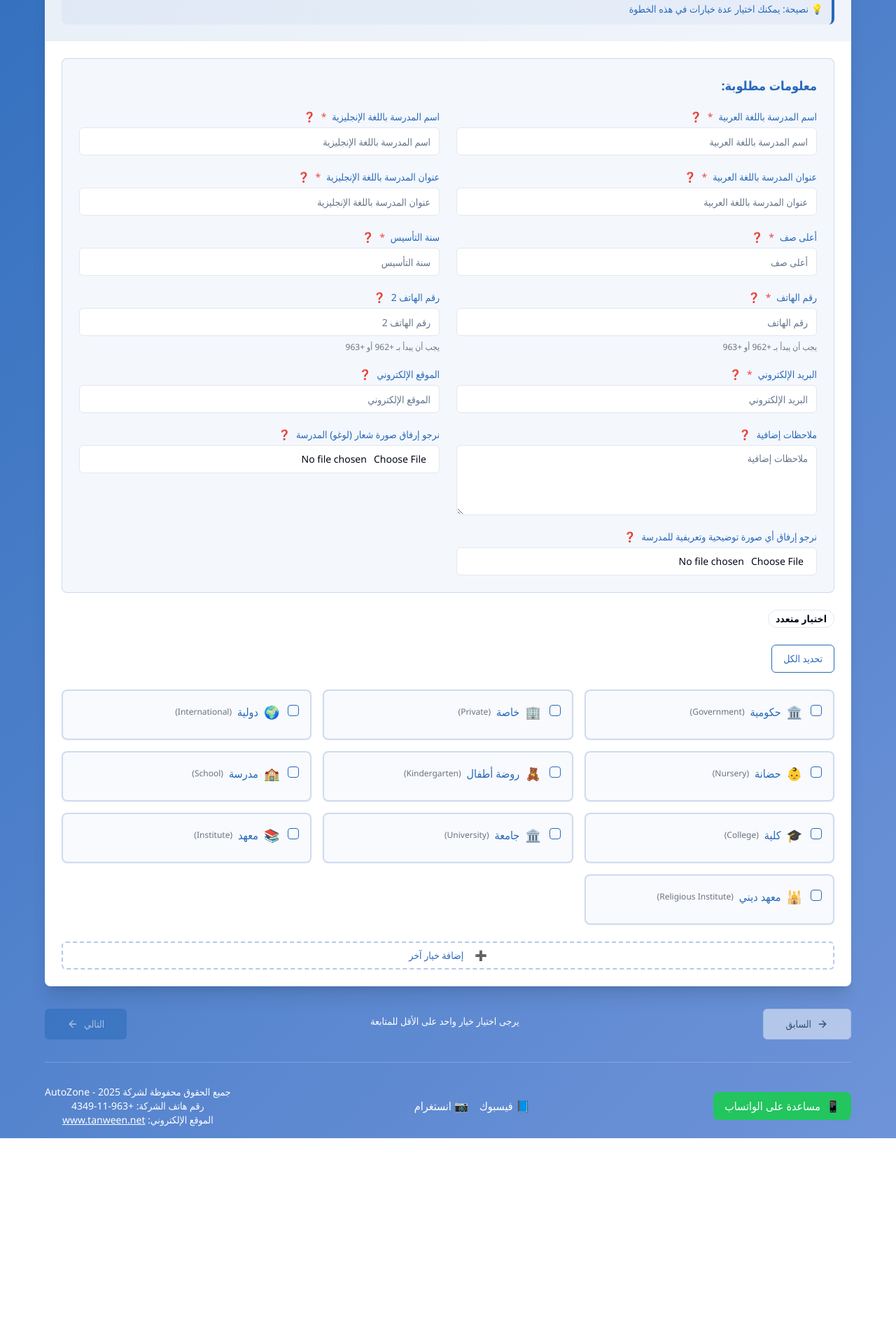
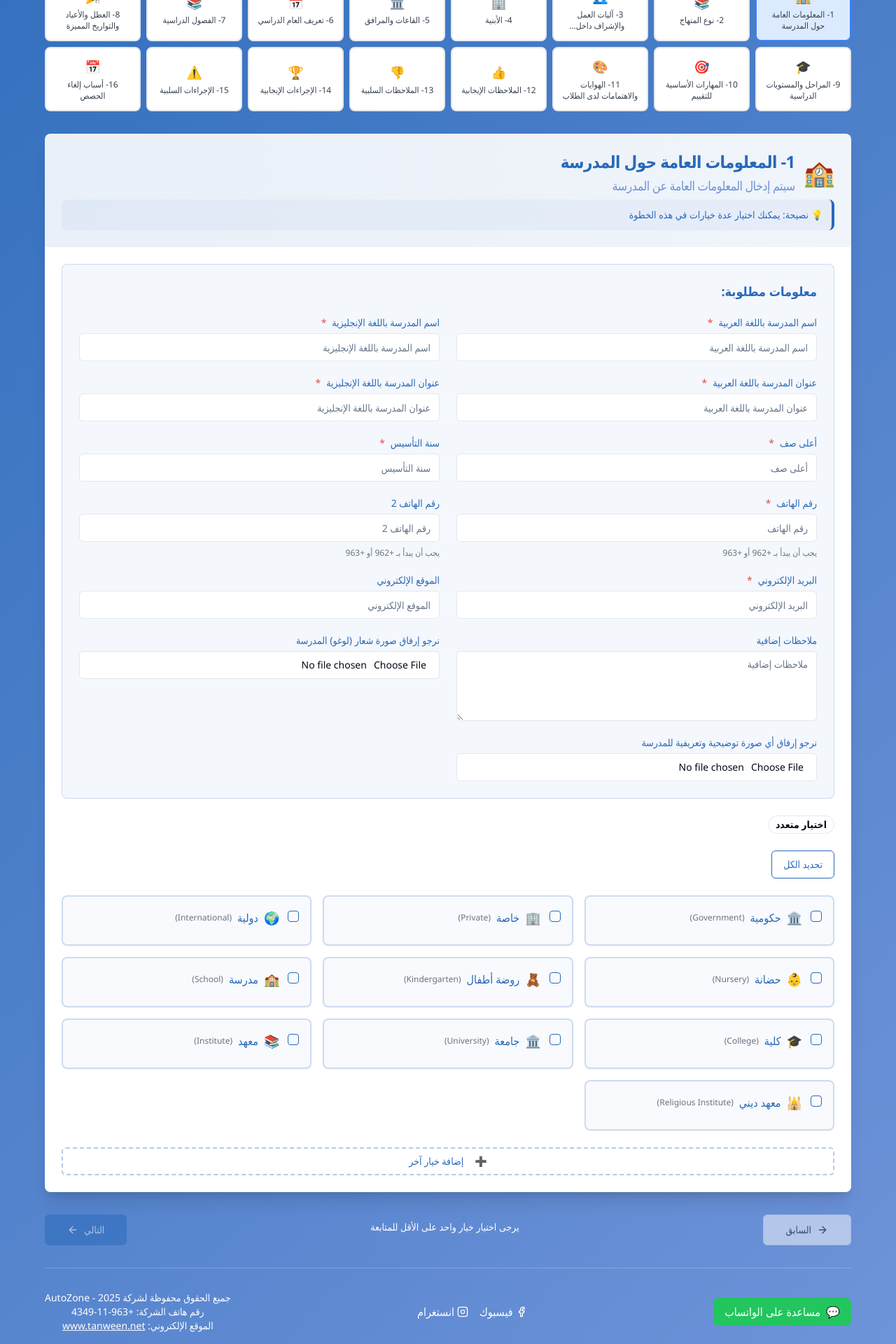
Before and after one commit to obaly7/config-alchemy-laravel, a React (Vite) app: page / in a window 1280 px wide. Shown: the part 723-2643 px from the top of the page at 70% size. Before the commit the page ends 2349 px from the top, so only its background shows below. Built offline with nearby package versions, Linux system fonts and the light colour scheme.

Commit message:
Fix UI issues and add timer
- Removed red question mark icons.
- Changed school setup rating scale to 1-5.
- Moved school logo and image to the first page.
- Added timer to the summary page.
- Updated social media icons.

```diff
--- a/src/components/SchoolWizard.tsx
+++ b/src/components/SchoolWizard.tsx
@@ -2,7 +2,7 @@ import { useState, useEffect } from 'react';
 import { Card, CardContent, CardHeader, CardTitle } from '@/components/ui/card';
 import { Button } from '@/components/ui/button';
 import { Progress } from '@/components/ui/progress';
-import { ArrowLeft, ArrowRight, CheckCircle, Download, Save } from 'lucide-react';
+import { ArrowLeft, ArrowRight, CheckCircle, Download, Save, Facebook, Instagram } from 'lucide-react';
 import { useToast } from '@/hooks/use-toast';
 import { schoolSetupSteps } from '@/data/schoolData';
 import StepContent from './StepContent';
@@ -160,6 +160,7 @@ const SchoolWizard = () => {
         onExport={handleExportData}
         onSendEmail={handleSendEmail}
         onBack={() => setIsCompleted(false)}
+        startTime={startTime}
       />
     );
   }
@@ -194,6 +195,37 @@ const SchoolWizard = () => {
           <p className="text-lg text-white/80">
             مرحباً بك! سنقوم معاً بإعداد بيانات مدرستك خطوة بخطوة بطريقة سهلة وممتعة فلنبدأ
           </p>
+        </div>
+
+        {/* School Images Upload - First Page */}
+        <div className="grid grid-cols-1 md:grid-cols-2 gap-6 mb-8">
+          <Card className="bg-purple-50/90 border-purple-200 backdrop-blur-sm">
+            <CardContent className="pt-6">
+              <h4 className="font-semibold text-purple-900 mb-4 text-center">شعار المدرسة</h4>
+              <div className="border-2 border-dashed border-purple-300 rounded-lg p-6 text-center">
+                <div className="text-4xl mb-2">🏫</div>
+                <p className="text-purple-700 mb-2">انقر لرفع شعار المدرسة</p>
+                <input type="file" accept="image/*" className="hidden" />
+                <Button variant="outline" className="border-purple-300 text-purple-700">
+                  اختيار ملف
+                </Button>
+              </div>
+            </CardContent>
+          </Card>
+
+          <Card className="bg-orange-50/90 border-orange-200 backdrop-blur-sm">
+            <CardContent className="pt-6">
+              <h4 className="font-semibold text-orange-900 mb-4 text-center">صورة توضيحية للمدرسة</h4>
+              <div className="border-2 border-dashed border-orange-300 rounded-lg p-6 text-center">
+                <div className="text-4xl mb-2">🖼️</div>
+                <p className="text-orange-700 mb-2">انقر لرفع صورة توضيحية</p>
+                <input type="file" accept="image/*" className="hidden" />
+                <Button variant="outline" className="border-orange-300 text-orange-700">
+                  اختيار ملف
+                </Button>
+              </div>
+            </CardContent>
+          </Card>
         </div>
 
         {/* Progress Section */}
@@ -331,7 +363,7 @@ const SchoolWizard = () => {
               rel="noopener noreferrer"
               className="flex items-center gap-2 bg-green-500 hover:bg-green-600 text-white px-4 py-2 rounded-lg transition-colors"
             >
-              <span>📱</span>
+              <span>💬</span>
               مساعدة على الواتساب
             </a>
             <div className="flex items-center gap-4">
@@ -339,17 +371,19 @@ const SchoolWizard = () => {
                 href="https://www.facebook.com/tanweenapp"
                 target="_blank"
                 rel="noopener noreferrer"
-                className="text-white hover:text-blue-300 transition-colors"
+                className="text-white hover:text-blue-300 transition-colors flex items-center gap-1"
               >
-                📘 فيسبوك
+                <Facebook className="w-4 h-4" />
+                فيسبوك
               </a>
               <a
                 href="https://www.instagram.com/tanweenapp/"
                 target="_blank"
                 rel="noopener noreferrer"
-                className="text-white hover:text-pink-300 transition-colors"
+                className="text-white hover:text-pink-300 transition-colors flex items-center gap-1"
               >
-                📷 انستغرام
+                <Instagram className="w-4 h-4" />
+                انستغرام
               </a>
             </div>
             <div className="text-center text-sm text-white">
--- a/src/components/StepContent.tsx
+++ b/src/components/StepContent.tsx
@@ -84,12 +84,6 @@ const StepContent = ({ step, selectedValues, onSelectionChange }: StepContentPro
           <div key={field.id} className="space-y-2">
             <Label htmlFor={field.id} className="text-tanween-primary font-medium flex items-center gap-2">
               {field.label} {field.required && <span className="text-red-500">*</span>}
-              <span
-                className="cursor-help text-gray-400 hover:text-tanween-primary transition-colors"
-                title={`مساعدة: ${field.label}`}
-              >
-                ❓
-              </span>
             </Label>
             <Input
               id={field.id}
@@ -112,12 +106,6 @@ const StepContent = ({ step, selectedValues, onSelectionChange }: StepContentPro
           <div key={field.id} className="space-y-2">
             <Label htmlFor={field.id} className="text-tanween-primary font-medium flex items-center gap-2">
               {field.label} {field.required && <span className="text-red-500">*</span>}
-              <span
-                className="cursor-help text-gray-400 hover:text-tanween-primary transition-colors"
-                title={`مساعدة: ${field.label}`}
-              >
-                ❓
-              </span>
             </Label>
             <Input
               id={field.id}
@@ -137,12 +125,6 @@ const StepContent = ({ step, selectedValues, onSelectionChange }: StepContentPro
           <div key={field.id} className="space-y-2">
             <Label htmlFor={field.id} className="text-tanween-primary font-medium flex items-center gap-2">
               {field.label} {field.required && <span className="text-red-500">*</span>}
-              <span
-                className="cursor-help text-gray-400 hover:text-tanween-primary transition-colors"
-                title={`مساعدة: ${field.label}`}
-              >
-                ❓
-              </span>
             </Label>
             <Input
               id={field.id}
@@ -159,12 +141,6 @@ const StepContent = ({ step, selectedValues, onSelectionChange }: StepContentPro
           <div key={field.id} className="space-y-2">
             <Label htmlFor={field.id} className="text-tanween-primary font-medium flex items-center gap-2">
               {field.label} {field.required && <span className="text-red-500">*</span>}
-              <span
-                className="cursor-help text-gray-400 hover:text-tanween-primary transition-colors"
-                title={`مساعدة: ${field.label}`}
-              >
-                ❓
-              </span>
             </Label>
             <Textarea
               id={field.id}
@@ -183,12 +159,6 @@ const StepContent = ({ step, selectedValues, onSelectionChange }: StepContentPro
           <div key={field.id} className="space-y-2">
             <Label htmlFor={field.id} className="text-tanween-primary font-medium flex items-center gap-2">
               {field.label} {field.required && <span className="text-red-500">*</span>}
-              <span
-                className="cursor-help text-gray-400 hover:text-tanween-primary transition-colors"
-                title={`مساعدة: ${field.label}`}
-              >
-                ❓
-              </span>
             </Label>
             <Input
               id={field.id}
@@ -210,12 +180,6 @@ const StepContent = ({ step, selectedValues, onSelectionChange }: StepContentPro
           <div key={field.id} className="space-y-2">
             <Label htmlFor={field.id} className="text-tanween-primary font-medium flex items-center gap-2">
               {field.label} {field.required && <span className="text-red-500">*</span>}
-              <span
-                className="cursor-help text-gray-400 hover:text-tanween-primary transition-colors"
-                title={`مساعدة: ${field.label}`}
-              >
-                ❓
-              </span>
             </Label>
             <Select value={value} onValueChange={(val) => handleFieldChange(field.id, val)}>
               <SelectTrigger>
--- a/src/components/SummaryStep.tsx
+++ b/src/components/SummaryStep.tsx
@@ -1,8 +1,9 @@
+import { useState, useEffect } from 'react';
 import { Card, CardContent, CardHeader, CardTitle } from '@/components/ui/card';
 import { Button } from '@/components/ui/button';
 import { Badge } from '@/components/ui/badge';
 import { Separator } from '@/components/ui/separator';
-import { ArrowLeft, ArrowRight, Save, Download, Edit3, FileText, FileJson } from 'lucide-react';
+import { ArrowLeft, ArrowRight, Save, Download, Edit3, FileText, FileJson, Facebook, Instagram } from 'lucide-react';
 import { schoolSetupSteps } from '@/data/schoolData';
 import { WizardData } from './SchoolWizard';
 
@@ -13,9 +14,18 @@ interface SummaryStepProps {
   onExport: (format: 'json' | 'excel' | 'pdf') => void;
   onSendEmail: (userInfo: {name: string, phone: string, email: string}) => void;
   onBack: () => void;
+  startTime: number;
 }
 
-const SummaryStep = ({ wizardData, onEdit, onSave, onExport, onSendEmail, onBack }: SummaryStepProps) => {
+const SummaryStep = ({ wizardData, onEdit, onSave, onExport, onSendEmail, onBack, startTime }: SummaryStepProps) => {
+  const [currentTime, setCurrentTime] = useState(Date.now());
+
+  useEffect(() => {
+    const timer = setInterval(() => {
+      setCurrentTime(Date.now());
+    }, 1000);
+    return () => clearInterval(timer);
+  }, []);
   const getStepData = (stepId: string) => {
     return wizardData[stepId] || [];
   };
@@ -170,51 +180,25 @@ const SummaryStep = ({ wizardData, onEdit, onSave, onExport, onSendEmail, onBack
           <CardContent className="pt-6">
             <h4 className="font-semibold text-green-900 mb-4 text-xl text-center">تقييم سهولة إعداد المدرسة</h4>
             <p className="text-green-800 text-center mb-4">كيف تقيم سهولة استخدام هذا المعالج؟</p>
-            <div className="flex justify-center gap-2 mb-4">
-              {[1,2,3,4,5,6,7,8,9,10].map(num => (
+            <div className="flex justify-center gap-4 mb-4">
+              {[1,2,3,4,5].map(num => (
                 <button
                   key={num}
                   type="button"
-                  className="w-10 h-10 rounded-full border-2 border-green-300 hover:bg-green-200 hover:border-green-500 transition-colors flex items-center justify-center font-semibold text-green-700"
+                  className="w-12 h-12 rounded-full border-2 border-green-300 hover:bg-green-200 hover:border-green-500 transition-colors flex items-center justify-center font-semibold text-green-700 cursor-pointer"
+                  onClick={() => {
+                    // Here you could handle the rating selection
+                    console.log(`تم اختيار التقييم: ${num}`);
+                  }}
                 >
                   {num}
                 </button>
               ))}
             </div>
-            <p className="text-xs text-green-600 text-center">1 = صعب جداً، 10 = سهل جداً</p>
+            <p className="text-xs text-green-600 text-center">1 = صعب جداً، 5 = سهل جداً</p>
           </CardContent>
         </Card>
 
-        {/* School Images Upload */}
-        <div className="grid grid-cols-1 md:grid-cols-2 gap-6 mb-8">
-          <Card className="bg-purple-50 border-purple-200">
-            <CardContent className="pt-6">
-              <h4 className="font-semibold text-purple-900 mb-4 text-center">شعار المدرسة</h4>
-              <div className="border-2 border-dashed border-purple-300 rounded-lg p-6 text-center">
-                <div className="text-4xl mb-2">🏫</div>
-                <p className="text-purple-700 mb-2">انقر لرفع شعار المدرسة</p>
-                <input type="file" accept="image/*" className="hidden" />
-                <Button variant="outline" className="border-purple-300 text-purple-700">
-                  اختيار ملف
-                </Button>
-              </div>
-            </CardContent>
-          </Card>
-
-          <Card className="bg-orange-50 border-orange-200">
-            <CardContent className="pt-6">
-              <h4 className="font-semibold text-orange-900 mb-4 text-center">صورة توضيحية للمدرسة</h4>
-              <div className="border-2 border-dashed border-orange-300 rounded-lg p-6 text-center">
-                <div className="text-4xl mb-2">🖼️</div>
-                <p className="text-orange-700 mb-2">انقر لرفع صورة توضيحية</p>
-                <input type="file" accept="image/*" className="hidden" />
-                <Button variant="outline" className="border-orange-300 text-orange-700">
-                  اختيار ملف
-                </Button>
-              </div>
-            </CardContent>
-          </Card>
-        </div>
 
         {/* Additional Notes */}
         <Card className="mb-8 bg-yellow-50 border-yellow-200">
@@ -342,7 +326,8 @@ const SummaryStep = ({ wizardData, onEdit, onSave, onExport, onSendEmail, onBack
             <div className="text-3xl mb-3">⏱️</div>
             <h4 className="text-xl font-bold text-blue-900 mb-2">الوقت المستغرق في الإعداد</h4>
             <p className="text-2xl font-bold text-blue-700">
-              سيتم عرض الوقت المستغرق هنا
+              {Math.floor((currentTime - startTime) / 60000).toString().padStart(2, '0')}:
+              {Math.floor(((currentTime - startTime) % 60000) / 1000).toString().padStart(2, '0')}
             </p>
           </CardContent>
         </Card>
@@ -374,7 +359,7 @@ const SummaryStep = ({ wizardData, onEdit, onSave, onExport, onSendEmail, onBack
               rel="noopener noreferrer"
               className="flex items-center gap-2 bg-green-500 hover:bg-green-600 text-white px-4 py-2 rounded-lg transition-colors"
             >
-              <span>📱</span>
+              <span>💬</span>
               مساعدة على الواتساب
             </a>
             <div className="flex items-center gap-4">
@@ -382,17 +367,19 @@ const SummaryStep = ({ wizardData, onEdit, onSave, onExport, onSendEmail, onBack
                 href="https://www.facebook.com/tanweenapp"
                 target="_blank"
                 rel="noopener noreferrer"
-                className="text-white hover:text-blue-300 transition-colors"
+                className="text-white hover:text-blue-300 transition-colors flex items-center gap-1"
               >
-                📘 فيسبوك
+                <Facebook className="w-4 h-4" />
+                فيسبوك
               </a>
               <a
                 href="https://www.instagram.com/tanweenapp/"
                 target="_blank"
                 rel="noopener noreferrer"
-                className="text-white hover:text-pink-300 transition-colors"
+                className="text-white hover:text-pink-300 transition-colors flex items-center gap-1"
               >
-                📷 انستغرام
+                <Instagram className="w-4 h-4" />
+                انستغرام
               </a>
             </div>
             <div className="text-center text-sm text-white">
```
Also changed, not shown: src/data/schoolData.ts (+18 -18 lines).
